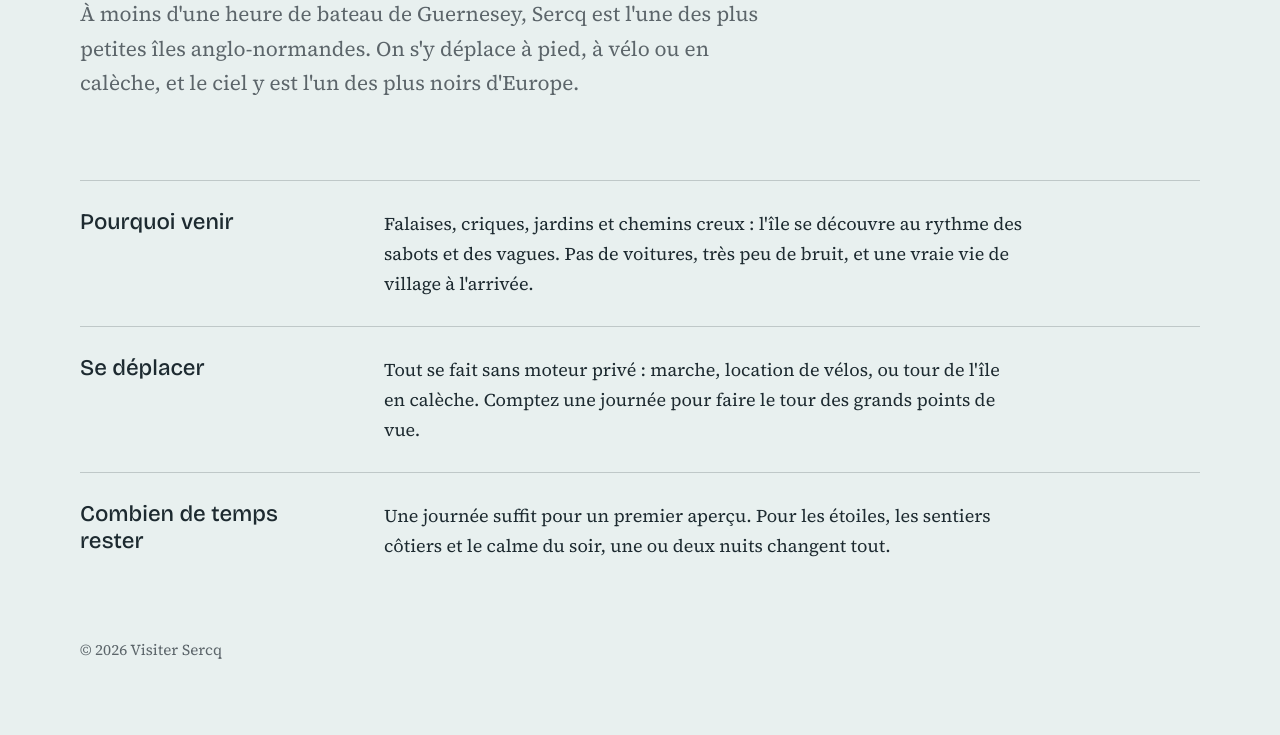
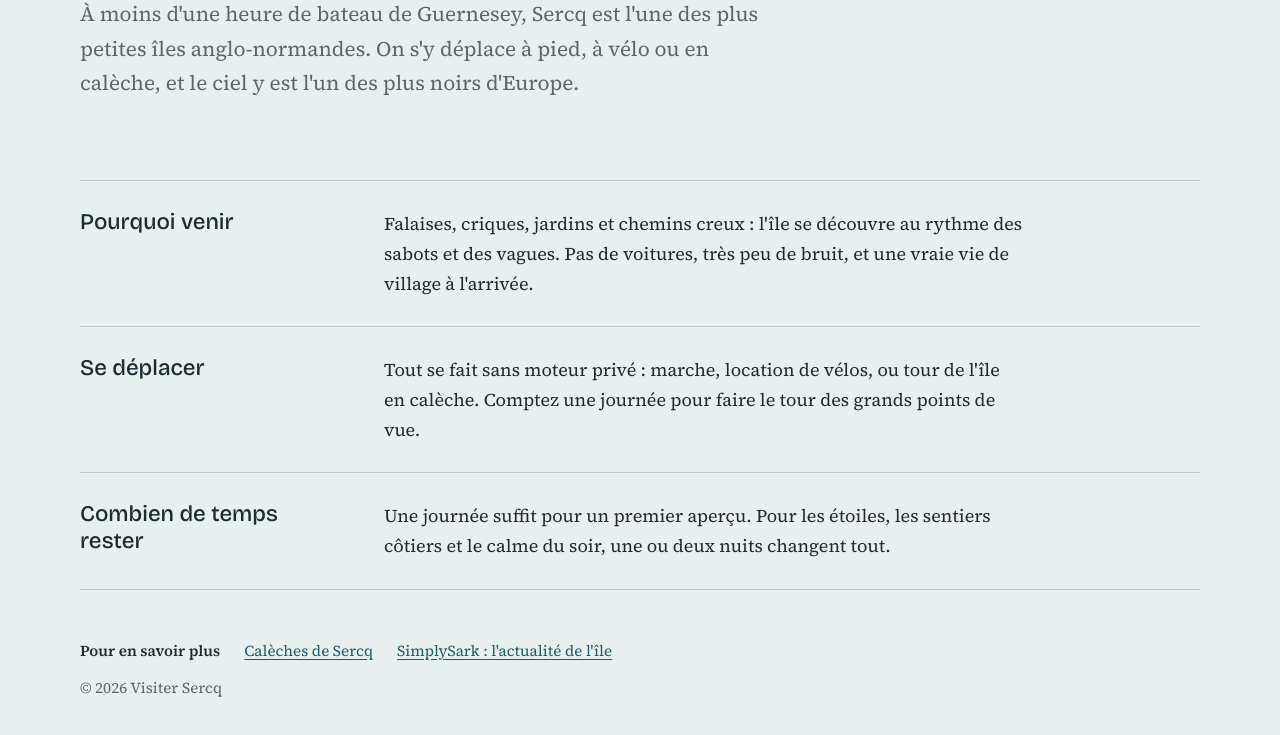
Before and after one commit to captainleamo/visitersercq, an Astro site: page / in a window 1280 px wide. Shown: the part 385-1120 px from the top of the page. Before the commit the page ends 1095 px from the top, so only its background shows below. Built offline with nearby package versions, Linux system fonts and the light colour scheme; Astro itself is replaced by a stand-in of ours.

Commit message:
Add files via upload

```diff
--- a/src/content.ts
+++ b/src/content.ts
@@ -68,6 +68,6 @@ export const pages: Page[] = [
 ];
 
 export const ui = {
-  fr: { brand: 'Visiter Sercq', other: 'English', lang: 'fr-FR' },
-  en: { brand: 'Visit Sark', other: 'Français', lang: 'en-GB' },
+  fr: { brand: 'Visiter Sercq', other: 'English', lang: 'fr-FR', more: 'Pour en savoir plus', carriages: 'Calèches de Sercq', info: "SimplySark : l'actualité de l'île" },
+  en: { brand: 'Visit Sark', other: 'Français', lang: 'en-GB', more: 'More information', carriages: 'Sark Carriages', info: 'SimplySark: news from the island' },
 };
--- a/src/pages/[...slug].astro
+++ b/src/pages/[...slug].astro
@@ -45,7 +45,12 @@ const t = ui[p.lang];
       <section><h2>{s.h}</h2><p>{s.p}</p></section>
     ))}
   </main>
-  <footer>© {new Date().getFullYear()} {t.brand}</footer>
+  <footer>
+    <p class="more"><strong>{t.more}</strong>
+      <a href="https://sarkcarriages.co.uk" rel="noopener">{t.carriages}</a>
+      <a href="https://simplysark.com" rel="noopener">{t.info}</a></p>
+    <p>© {new Date().getFullYear()} {t.brand}</p>
+  </footer>
 </body>
 </html>
 <style is:global>
@@ -66,5 +71,8 @@ const t = ui[p.lang];
   h2 { font:500 1.4rem/1.2 'Bricolage Grotesque', sans-serif; margin:0; }
   section p { margin:0; max-width:40rem; }
   @media (min-width:48rem) { section { grid-template-columns:16rem 1fr; } }
-  footer { padding-block:3rem; font-size:.95rem; color:var(--granite); }
+  footer { padding-block:3rem; font-size:.95rem; color:var(--granite); border-top:1px solid #1d2a3033; }
+  footer p { margin:0 0 .75rem; }
+  .more { display:flex; flex-wrap:wrap; gap:.25rem 1.5rem; }
+  .more strong { color:var(--ink); }
 </style>
```
